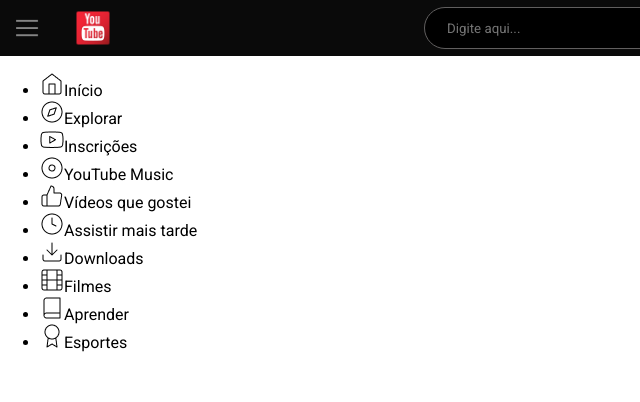
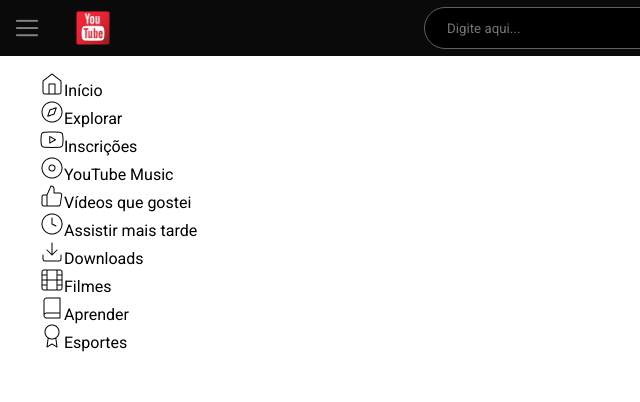
Before and after one commit to Islania-Silva/Listagem-YouTube-com-Grid, a plain HTML site: page index.html in a window 1280 px wide. Shown: the top 402 px of the page, 0-640 px from the left. Drawn offline with Linux system fonts and the light colour scheme.

Commit message:
Inserção do display grid no body e list-style-type no ul

```diff
--- a/style.css
+++ b/style.css
@@ -8,6 +8,8 @@ body {
     background-color: rgb(255,255,255);
     margin: 0px;
     padding: 0px;
+
+    display: grid;
 }
 header {
     background-color: rgb(10, 10, 10);
@@ -67,6 +69,9 @@ input {
 .menu-topo-meio img ,.menu-topo-esquerdo img, .menu-topo-direito img, .inscritos img {
     cursor: pointer;
 }
+ul {
+    list-style-type: none;
+}
 footer, footer a {
     background-color: rgb(29, 27, 27);
     padding: 5px;
```
